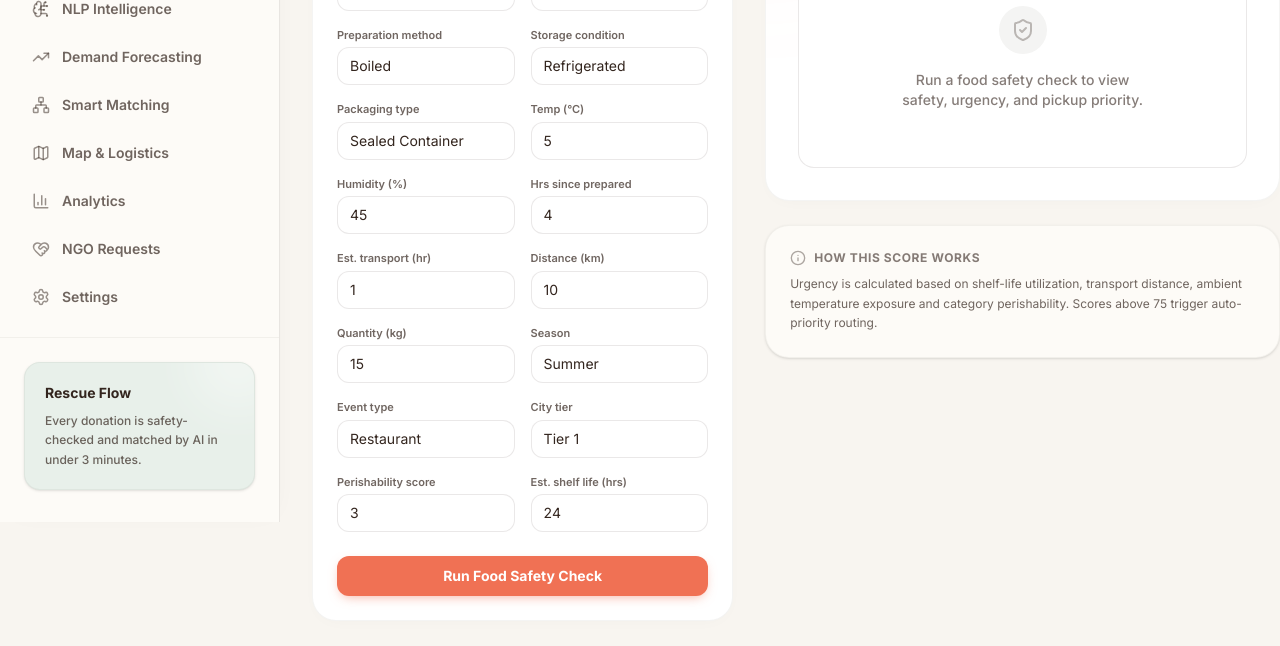
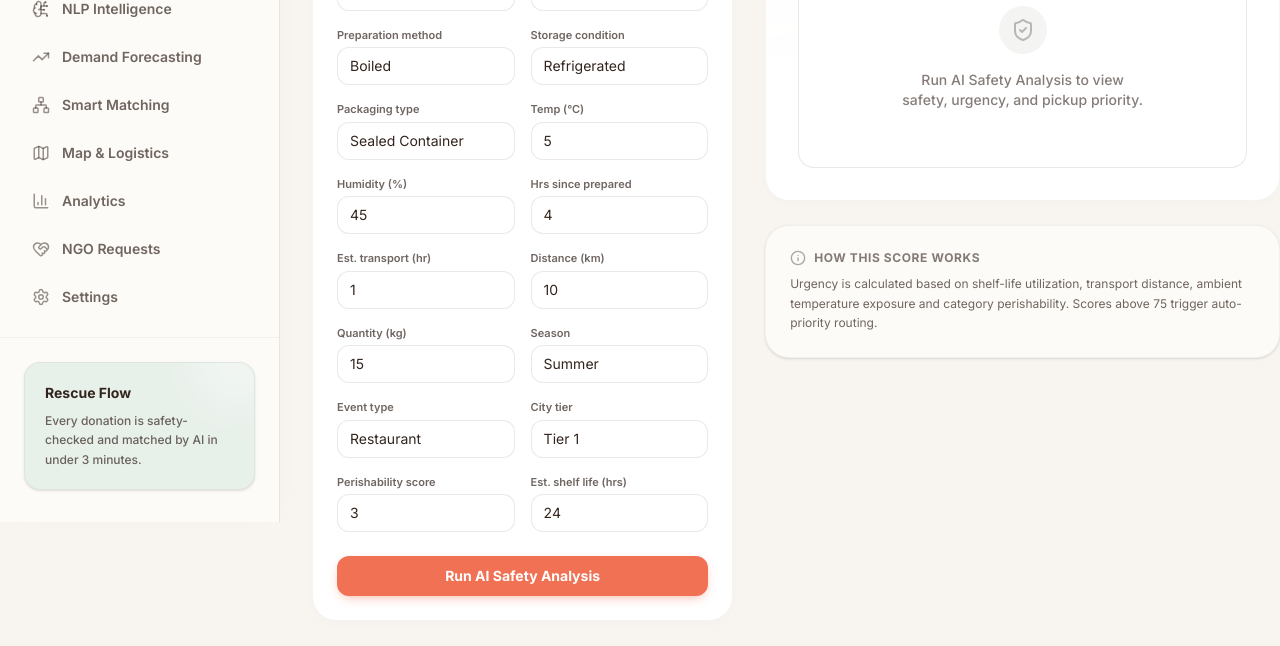
Before and after one commit to somiya-namdeo/SharePlate, a React (Vite) app in the folder frontend/: page /food-safety in a window 1280 px wide. Shown: the part 278-924 px from the top of the page. Built offline with nearby package versions, Linux system fonts and the light colour scheme; a web font is replaced by a local one.

Commit message:
Made changes to the foodsafety page

```diff
--- a/frontend/src/pages/FoodSafety.tsx
+++ b/frontend/src/pages/FoodSafety.tsx
@@ -167,7 +167,7 @@ export function FoodSafety() {
                   disabled={loading}
                   className="bg-[#F07154] hover:bg-[#E05F42] text-white px-8 py-2.5 rounded-xl text-sm font-bold transition-all shadow-[0_4px_12px_-4px_rgba(240,113,84,0.6)] hover:-translate-y-0.5 disabled:opacity-50 disabled:hover:translate-y-0 w-full"
                 >
-                  {loading ? 'Running prediction...' : 'Run Food Safety Check'}
+                  {loading ? 'Running prediction...' : 'Run AI Safety Analysis'}
                 </button>
               </div>
 
@@ -203,7 +203,7 @@ export function FoodSafety() {
                   <div className="w-12 h-12 rounded-full bg-[#33251E]/5 flex items-center justify-center text-[#33251E]/30 mb-4">
                     <ShieldCheck size={24} />
                   </div>
-                  <p className="text-[#33251E]/60 text-sm font-medium max-w-[250px]">Run a food safety check to view safety, urgency, and pickup priority.</p>
+                  <p className="text-[#33251E]/60 text-sm font-medium max-w-[250px]">Run AI Safety Analysis to view safety, urgency, and pickup priority.</p>
                 </div>
               )}
 
```
